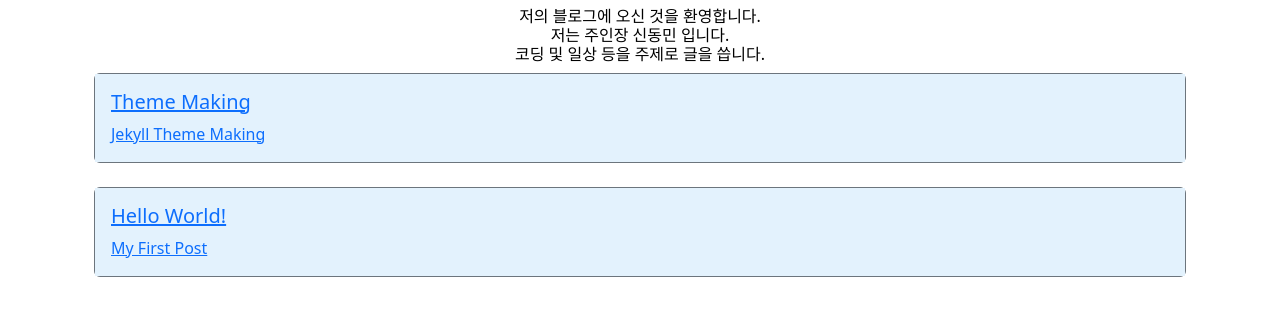
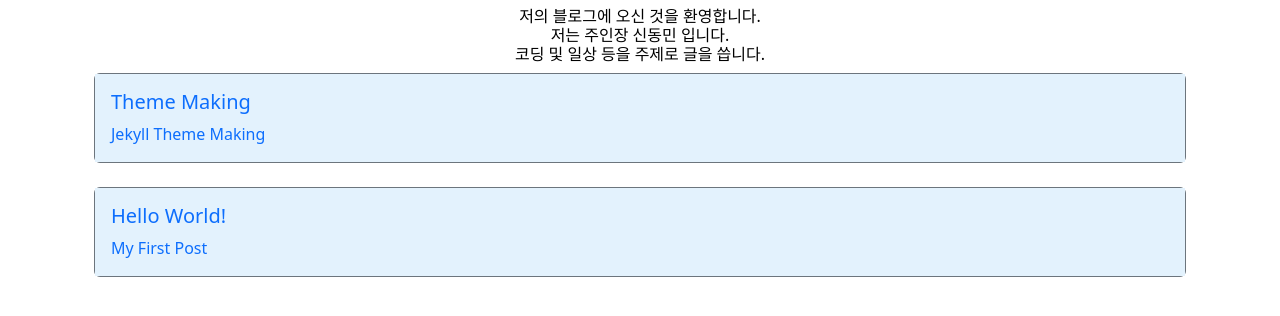
Before and after one commit to happydm09/B, a Jekyll site: the page built from pages/home.md, in a window 1280 px wide. Shown: the part 129-445 px from the top of the page. Built offline with Jekyll 4.4.1, drawn with Linux system fonts in a browser that asks for light colours; nearby versions of some CDN libraries; some web fonts are replaced.

Commit message:
Update blog.html

```diff
--- a/_includes/blog.html
+++ b/_includes/blog.html
@@ -4,7 +4,7 @@
                 {% for post in site.posts %}
 
                 <div class='container'>
-                <a href='{{ post.url | relative_url}}'>
+                <a class='a' href='{{ post.url | relative_url}}'>
                 <div class="card border-secondary">
                    <div class="card-body nav-bg">
                     <h5 class="f-color card-title">{{post.title}}</h5>
```
